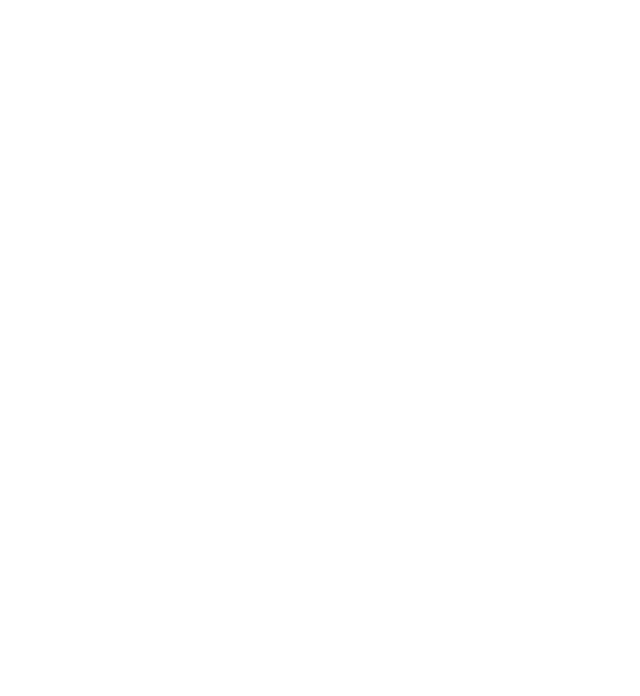
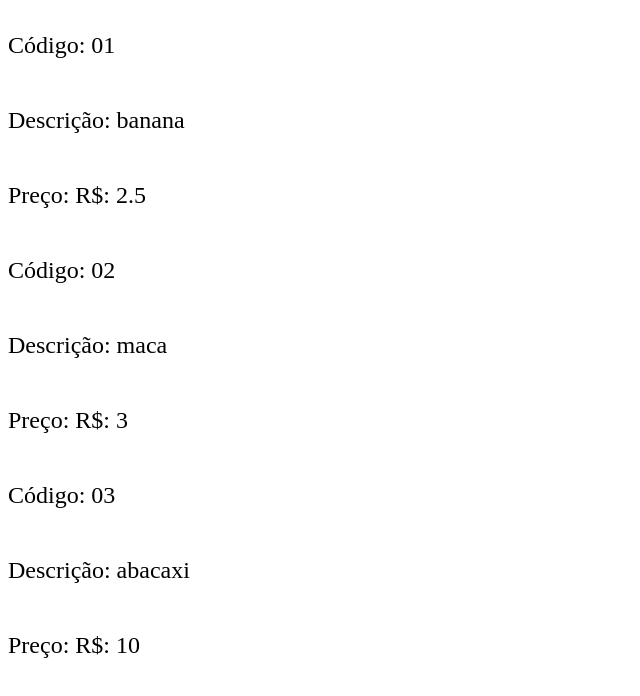
Before and after one commit to leonkito/TOP, a website: page library/index.html in a window 1280 px wide. Shown: the whole page, without its empty margins (0-640 px from the left). Drawn offline with Linux system fonts and the light colour scheme.

Commit message:
tested adding product array to div and p elements

```diff
--- a/library/index.html
+++ b/library/index.html
@@ -6,10 +6,10 @@
     <meta name="viewport" content="width=device-width, initial-scale=1.0">
     <title>Admin Dashboard</title>
     <link rel="stylesheet" href="styles.css">
-    <script src="script.js" type="text/javascript"></script>
+
 
 </head>
 <body>
-
+    <script src="script.js" type="text/javascript"></script>
 </body>
 </html>
--- a/library/script.js
+++ b/library/script.js
@@ -1,23 +1,95 @@
-const personFactory = (name, age) => {
-    const sayHello = () => console.log('hello!');
-    return { name, age, sayHello };
-  };
+let Products = [];
 
-  const jeff = personFactory('jeff', 27);
+const Product = (code,description,price,stock)=>{
+  const tellPrice = () => console.log(`${description} costs R$: ${price}`);
+  return {code,description,price,stock,tellPrice};
+}
 
-  console.log(jeff.name); // 'jeff'
+const banana = Product('01','banana',2.5,100);
+const maca = Product('02','maca',3,25);
+const abacaxi = Product('03','abacaxi',10,6);
+banana.tellPrice();
+Products.push(banana,maca,abacaxi);
 
-  jeff.sayHello(); // calls the function and logs 'hello!'
-  const name = "Maynard";
-  const color = "red";
-  const number = 34;
-  const food = "rice";
+const createShoppingDisplay = (product) =>{
+  const productCard = document.createElement('div');
+  const code = document.createElement('p')
+  const description = document.createElement('p');
+  const price = document.createElement('p')
+  const stock = document.createElement('p')
+  code.textContent = `Código: ${product.code}`
+  description.textContent = `Descrição: ${product.description}`
+  price.textContent = `Preço: R$: ${product.price}`
+  productCard.appendChild(code);
+  productCard.appendChild(description);
+  productCard.appendChild(price);
+  document.body.appendChild(productCard).className = 'card';
+}
+const updateProducts = () => {
+  for (let product of Products) {
+    createShoppingDisplay(product);
+  }
+}
 
-  // logging all of these variables might be a useful thing to do,
-  // but doing it like this can be somewhat confusing.
-  console.log(name, color, number, food); // Maynard red 34 rice
+updateProducts();
+// class Library {
+//   constructor() {
+//     this.books = []
+//   }
 
-  // if you simply turn them into an object with brackets,
-  // the output is much easier to decipher:
-  console.log({name, color, number, food});
-   // { name: 'Maynard', color: 'red', number: 34, food: 'rice' }
+//   addBook(newBook) {
+//     if (!this.isInLibrary(newBook)) {
+//       this.books.push(newBook)
+//     }
+//   }
+
+//   removeBook(title) {
+//     this.books = this.books.filter((book) => book.title !== title)
+//   }
+
+//   getBook(title) {
+//     return this.books.find((book) => book.title === title)
+//   }
+
+//   isInLibrary(newBook) {
+//     return this.books.some((book) => book.title === newBook.title)
+//   }
+// }
+
+// const createBookCard = (book) => {
+//   const bookCard = document.createElement('div')
+//   const title = document.createElement('p')
+//   const author = document.createElement('p')
+//   const pages = document.createElement('p')
+//   const buttonGroup = document.createElement('div')
+//   const readBtn = document.createElement('button')
+//   const removeBtn = document.createElement('button')
+
+//   bookCard.classList.add('book-card')
+//   buttonGroup.classList.add('button-group')
+//   readBtn.classList.add('btn')
+//   removeBtn.classList.add('btn')
+//   readBtn.onclick = toggleRead
+//   removeBtn.onclick = removeBook
+
+//   title.textContent = `"${book.title}"`
+//   author.textContent = book.author
+//   pages.textContent = `${book.pages} pages`
+//   removeBtn.textContent = 'Remove'
+
+//   if (book.isRead) {
+//     readBtn.textContent = 'Read'
+//     readBtn.classList.add('btn-light-green')
+//   } else {
+//     readBtn.textContent = 'Not read'
+//     readBtn.classList.add('btn-light-red')
+//   }
+
+//   bookCard.appendChild(title)
+//   bookCard.appendChild(author)
+//   bookCard.appendChild(pages)
+//   buttonGroup.appendChild(readBtn)
+//   buttonGroup.appendChild(removeBtn)
+//   bookCard.appendChild(buttonGroup)
+//   booksGrid.appendChild(bookCard)
+// }
--- a/library/styles.css
+++ b/library/styles.css
@@ -0,0 +1,7 @@
+.card{
+    display: grid;
+
+}
+p{
+    font-size: 3vh;
+}
```
